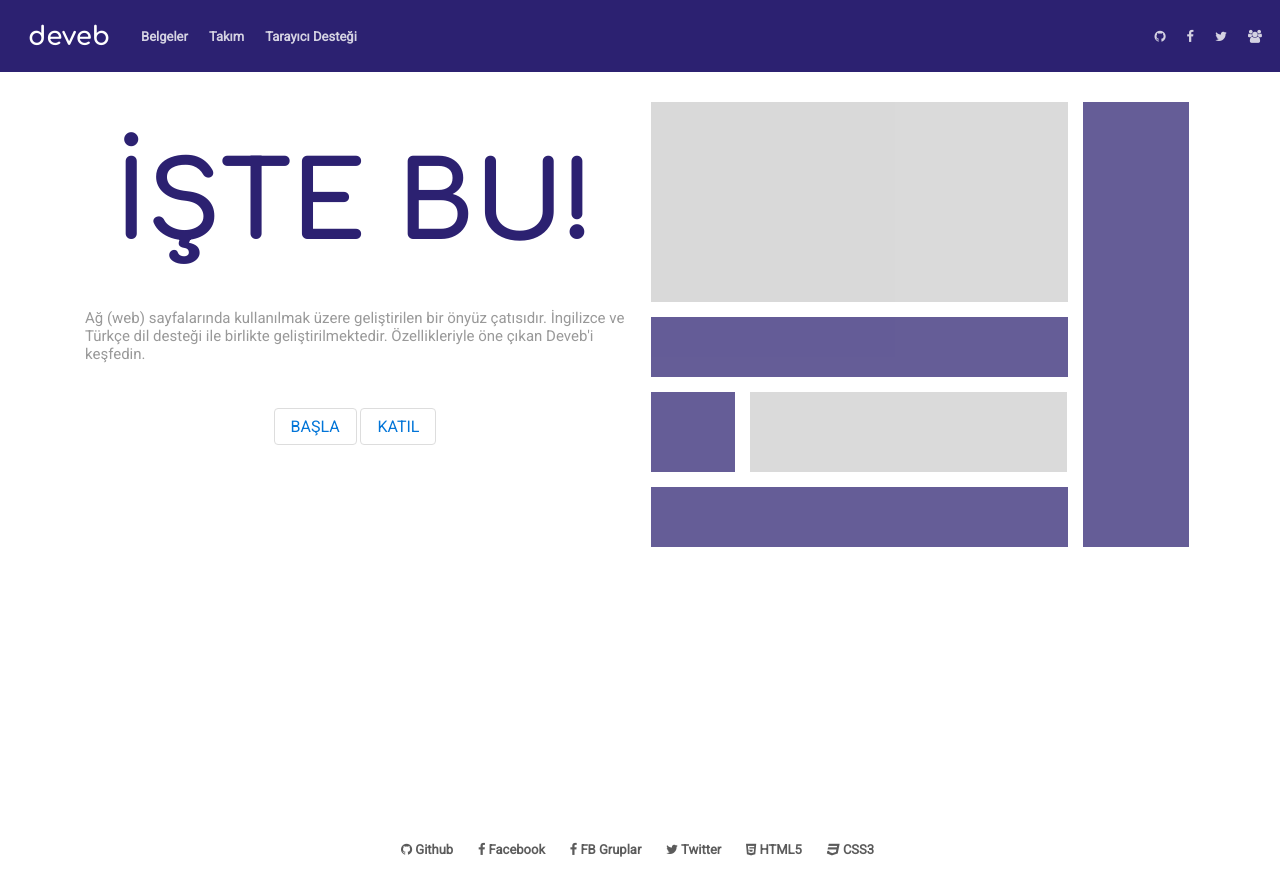
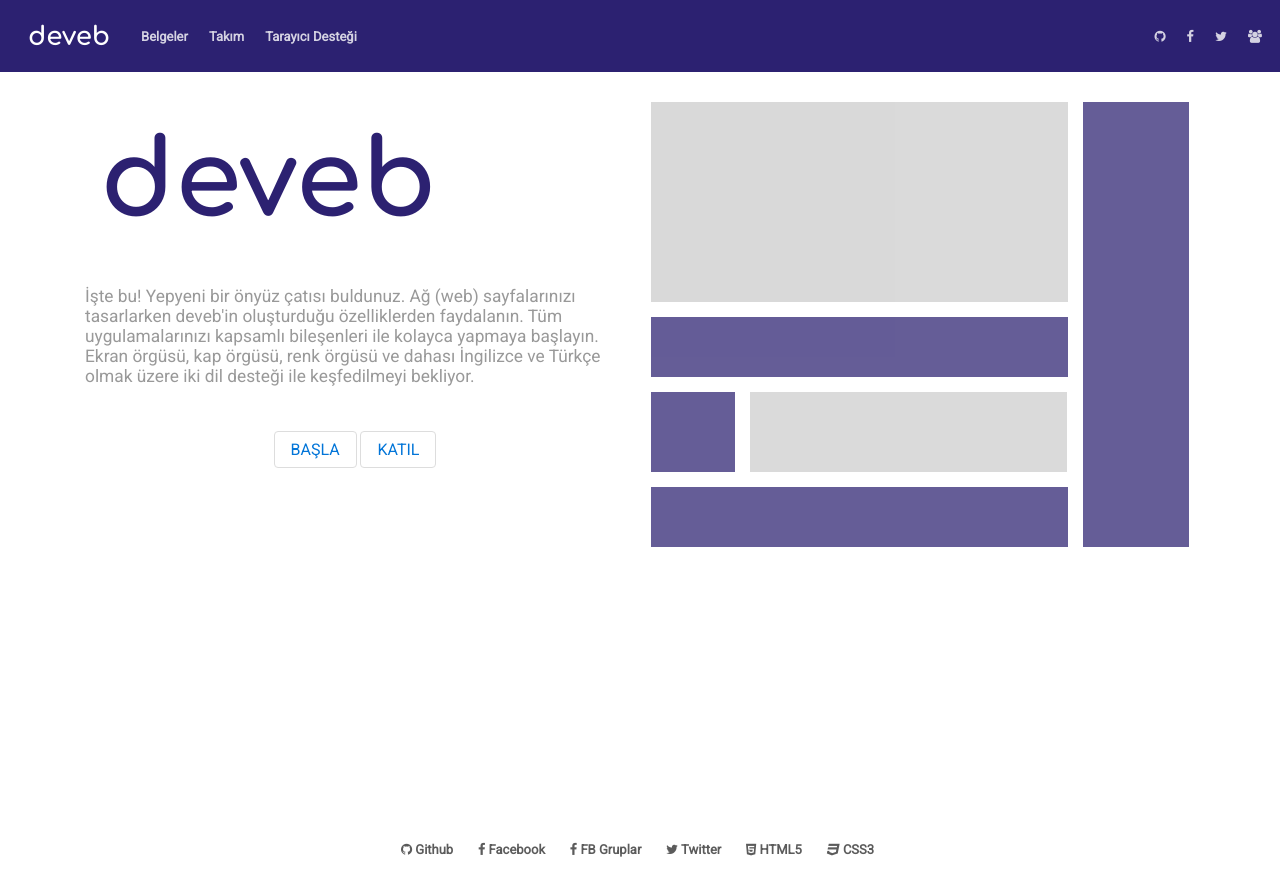
Before and after one commit to data-deveb/data-deveb.github.io, a Jekyll site: the page built from index.html, in a window 1280 px wide. Shown: the top 896 px of the page. Built offline with Jekyll 4.4.1, drawn with Linux system fonts in a browser that asks for light colours.

Commit message:
Güncelleme

```diff
--- a/index.html
+++ b/index.html
@@ -5,9 +5,10 @@ title: deveb
 <div data-gnl="8 8p üstte" data-ort="8p">
   <div data-gnl="8 uzun-ol göbekte" data-ort="4">
     <div data-gnl="1 1p">
-      <h1 class="metin-deveb beri-2" style="font-size:80pt; font-family: 'Comfortaa', cursive; color:#2c2171 !important; align-items:center; justify-content:center; display:flex;">İŞTE BU!</h1>
-      <p class="metin-gri-3 beri-1">
-        Ağ (web) sayfalarında kullanılmak üzere geliştirilen bir önyüz çatısıdır. İngilizce ve Türkçe dil desteği ile birlikte geliştirilmektedir. Özellikleriyle öne çıkan Deveb'i keşfedin.
+      <h1 class="metin-deveb beri-2" style="font-size:80pt; font-family: 'Comfortaa', cursive; color:#2c2171 !important; display:flex;">deveb</h1>
+      <p class="metin-gri-3 beri-1" style="font-size:13pt;">
+        İşte bu! Yepyeni bir önyüz çatısı buldunuz. Ağ (web) sayfalarınızı tasarlarken deveb'in oluşturduğu özelliklerden faydalanın. Tüm uygulamalarınızı kapsamlı bileşenleri ile kolayca yapmaya başlayın.
+        Ekran örgüsü, kap örgüsü, renk örgüsü ve dahası İngilizce ve Türkçe olmak üzere iki dil desteği ile keşfedilmeyi bekliyor.
       </p>
       <p class="metin-gri-3 beri-2" data-gnl="1 1p ortada göbekte">
         <a data-bağ="genel" href="/belgeler/kap-orgusu.html">BAŞLA</a>&nbsp;
```
